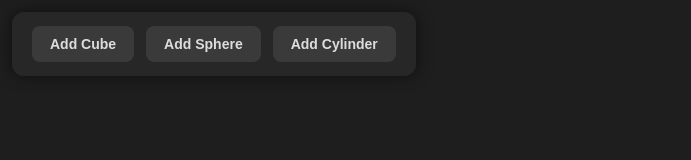
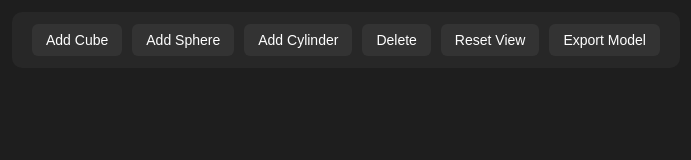
Before and after one commit to sayerjsmith/Sculptr, a plain HTML site: page index.html in a window 1280 px wide. Shown: the whole page, without its empty margins (0-691 px from the left). Drawn offline with nearby package versions, Linux system fonts and the light colour scheme.

Commit message:
Update index.html

```diff
--- a/index.html
+++ b/index.html
@@ -9,8 +9,7 @@
       height: 100vh;
       overflow: hidden;
       background: #1e1e1e;
-      color: #ddd;
-      font-family: 'Segoe UI', Tahoma, Geneva, Verdana, sans-serif;
+      font-family: sans-serif;
       user-select: none;
     }
     #ui {
@@ -18,24 +17,22 @@
       top: 12px;
       left: 12px;
       background: rgba(40, 40, 40, 0.9);
-      padding: 14px 20px;
-      border-radius: 12px;
+      padding: 12px 20px;
+      border-radius: 10px;
       display: flex;
-      gap: 12px;
+      flex-wrap: wrap;
+      gap: 10px;
       z-index: 10;
-      box-shadow: 0 0 15px #0008;
     }
     button {
-      background: #3a3a3a;
+      background: #333;
+      color: #fff;
       border: none;
-      padding: 10px 18px;
-      border-radius: 8px;
-      color: #ddd;
-      font-weight: 600;
+      padding: 8px 14px;
+      border-radius: 6px;
       cursor: pointer;
-      transition: background 0.3s;
       font-size: 14px;
-      user-select: none;
+      font-weight: 500;
     }
     button:hover {
       background: #555;
@@ -50,4 +47,15 @@
   <div id="ui">
     <button id="addCube">Add Cube</button>
     <button id="addSphere">Add Sphere</button>
-    <button id="addCylinder">Add Cylinder</button
+    <button id="addCylinder">Add Cylinder</button>
+    <button id="deleteSelected">Delete</button>
+    <button id="resetCamera">Reset View</button>
+    <button id="export">Export Model</button>
+  </div>
+  <script src="https://cdn.jsdelivr.net/npm/three@0.152.2/build/three.min.js"></script>
+  <script src="https://cdn.jsdelivr.net/npm/three@0.152.2/examples/js/controls/OrbitControls.js"></script>
+  <script src="https://cdn.jsdelivr.net/npm/three@0.152.2/examples/js/controls/TransformControls.js"></script>
+  <script src="https://cdn.jsdelivr.net/npm/three@0.152.2/examples/js/exporters/GLTFExporter.js"></script>
+  <script src="script.js"></script>
+</body>
+</html>
```
